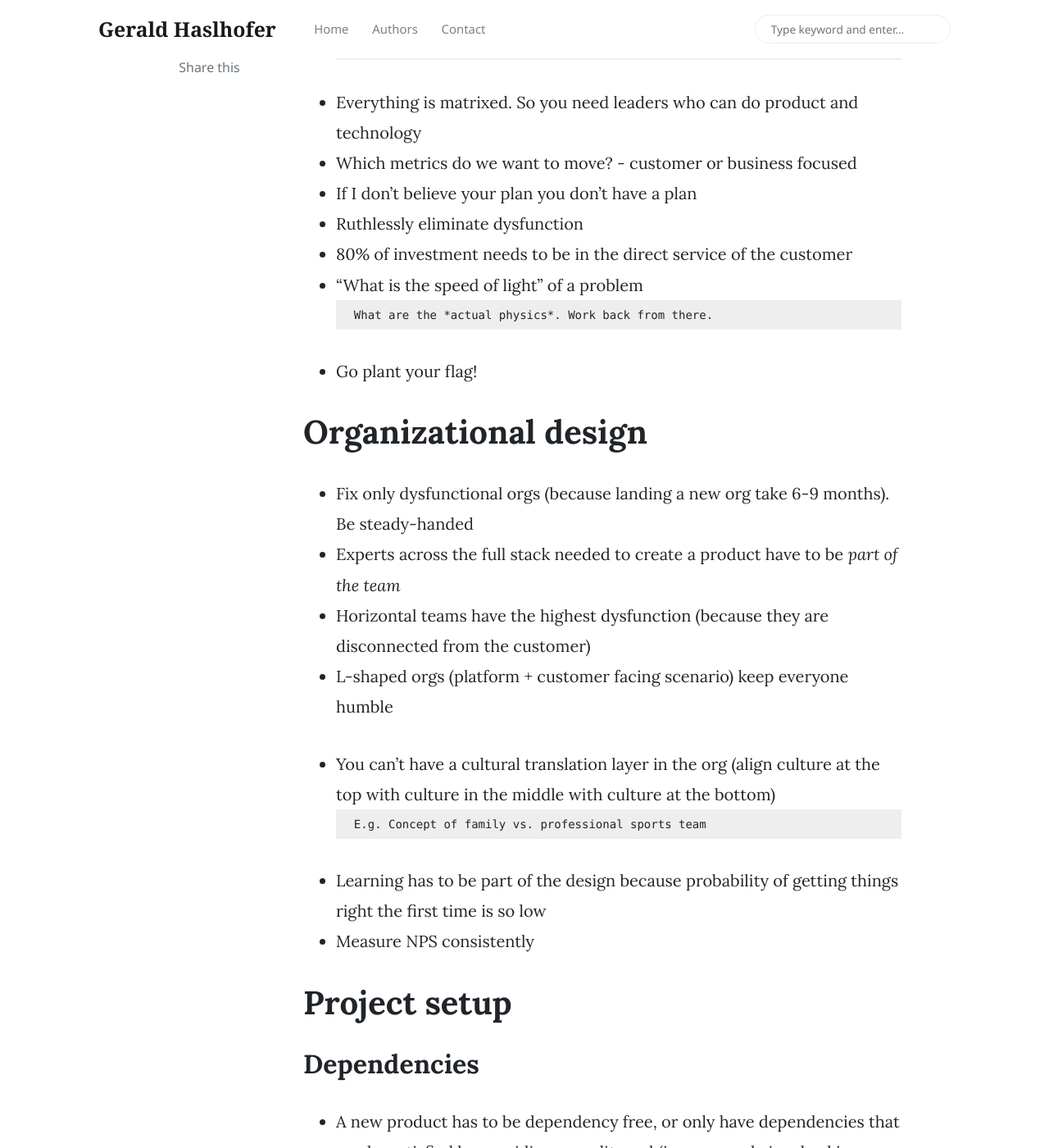
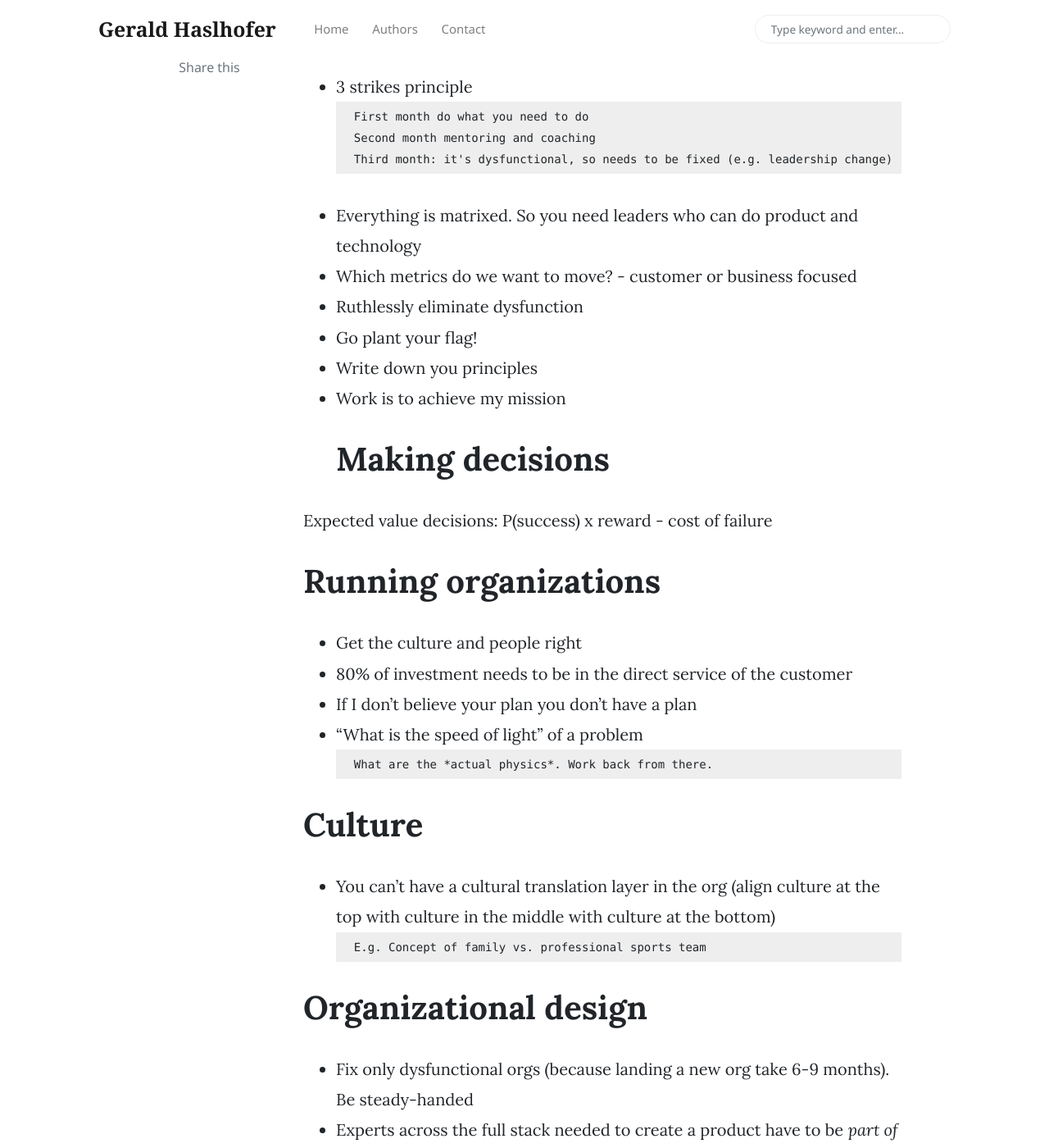
Before and after one commit to haslhofer/haslhofer.github.io, a Jekyll site: the page built from _posts/2020-02-28-principles-and-hard-won-life-lessons.md, in a window 1280 px wide and 1400 px high, scrolled down 1090 px. Shown: the whole window at 82% size. Built offline with Jekyll 4.4.1, drawn with Linux system fonts in a browser that asks for light colours; nearby versions of some CDN libraries; comment, search, counter and statistics services are not loaded; some of the changed text lies outside the part shown.

Commit message:
life lessons

````diff
--- a/_posts/2000-01-01-engineering-principles-DRAFT.md
+++ b/_posts/2020-02-28-principles-and-hard-won-life-lessons.md
@@ -1,15 +1,19 @@
 ---
 layout: post
-title:  "Engineering Principles"
+title:  "Engineering Principles and other hard won lessons"
 author: gerald
 categories: [ reflections ]
 image: assets/images/face.jpg
 ---
 
-Engineering Principles - hard-won lessons
+Engineering Principles and other hard-won lessons
 ---
 
+
 # Leadership
+*Some of these come from conversations with Ales Holecek*
+- Rule #1 - [Prioritze](https://blog.usejournal.com/some-thoughts-on-ruthless-prioritization-b71277cb20b0)
+
 - 3 strikes principle
     ```
     First month do what you need to do
@@ -20,26 +24,38 @@
 
 - Everything is matrixed. So you need leaders who can do product and technology
 - Which metrics do we want to move? - customer or business focused
+- Ruthlessly eliminate dysfunction
+- Go plant your flag!
+- Write down you principles
+- Work is to achieve my mission
+# Making decisions
+
+Expected value decisions: P(success) x reward - cost of failure
+
+
+# Running organizations
+- Get the culture and people right
+- 80% of investment needs to be in the direct service of the customer
 - If I don't believe your plan you don't have a plan
-- Ruthlessly eliminate dysfunction
-- 80% of investment needs to be in the direct service of the customer
 - "What is the speed of light" of a problem
     ```
     What are the *actual physics*. Work back from there.
     ```
-- Go plant your flag!
+
+# Culture
+- You can't have a cultural translation layer in the org (align culture at the top with culture in the middle with culture at the bottom)
+    ```
+    E.g. Concept of family vs. professional sports team
+    ```
 
 # Organizational design
+
 - Fix only dysfunctional orgs (because landing a new org take 6-9 months). Be steady-handed
 - Experts across the full stack needed to create a product have to be *part of the team*
 - Horizontal teams have the highest dysfunction (because they are disconnected from the customer)
 - L-shaped orgs (platform + customer facing scenario) keep everyone humble
 
 
-- You can't have a cultural translation layer in the org (align culture at the top with culture in the middle with culture at the bottom)
-    ```
-    E.g. Concept of family vs. professional sports team
-    ```
 - Learning has to be part of the design because probability of getting things right the first time is so low
 - Measure NPS consistently
 
@@ -48,3 +64,11 @@
 ## Dependencies
 - A new product has to be dependency free, or only have dependencies that can be satisfied by providing a credit card (i.e. no people involved in getting a dependency commit)
 - Cross-geo dependencies within team ~= cross-team dependencies (i.e. hard)
+
+# Random life lessons
+- It generally doesn't hurt to ask
+- Life is about making the most of your circumstances
+- Don't assume the future will be like the past. Play scenarios.
+    - When ideating, choose 3 ideas to start with [YouTube video](https://www.youtube.com/watch?v=SemHh0n19LA)
+- Don't put comfort ahead of success
+- Managing my career is 100% my own responsibility
````
Also changed, not shown: _posts/2000-01-01-lifehacker.md (deleted, +0 -14 lines).
